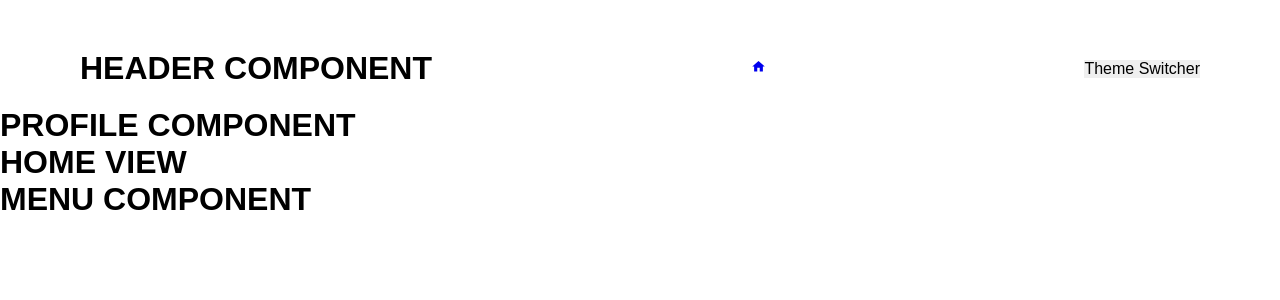
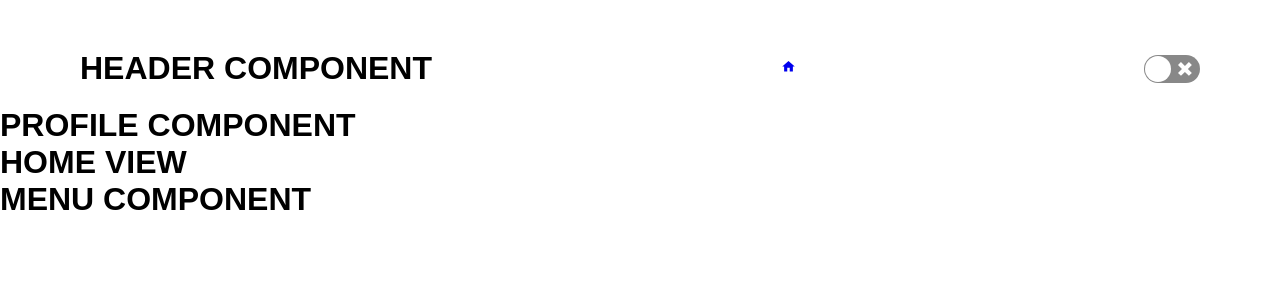
Before and after one commit to marcusviniciusmo/My_Portfolio__, a React (Vite) app in the folder frontend/: page / in a window 1280 px wide. Shown: the top 300 px of the page. Built offline with nearby package versions, Linux system fonts and the light colour scheme.

Commit message:
ThemeSwitcher component created

```diff
--- a/frontend/src/components/Header/index.tsx
+++ b/frontend/src/components/Header/index.tsx
@@ -1,5 +1,6 @@
 import { NavLink } from 'react-router-dom';
 import { Home } from '@mui/icons-material';
+import { ThemeSwitcher } from '../ThemeSwitcher';
 import { HeaderContainer } from './styles';
 
 export function Header() {
@@ -11,7 +12,7 @@ export function Header() {
         <Home className="headerIcon" />
       </NavLink>
 
-      <button>Theme Switcher</button>
+      <ThemeSwitcher />
     </HeaderContainer>
   );
 }
--- /dev/null
+++ b/frontend/src/components/ThemeSwitcher/index.tsx
@@ -0,0 +1,9 @@
+import Switch from 'react-switch';
+
+export function ThemeSwitcher() {
+  return (
+    <>
+      <Switch onChange={() => {}} checked={false} />
+    </>
+  );
+}
```
